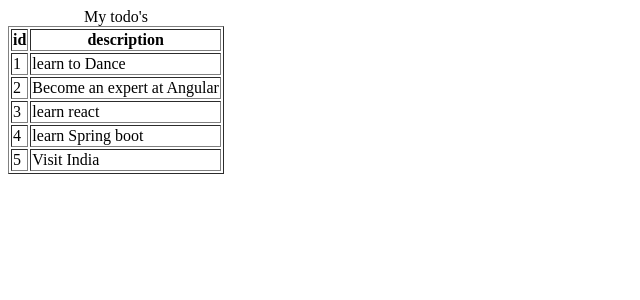
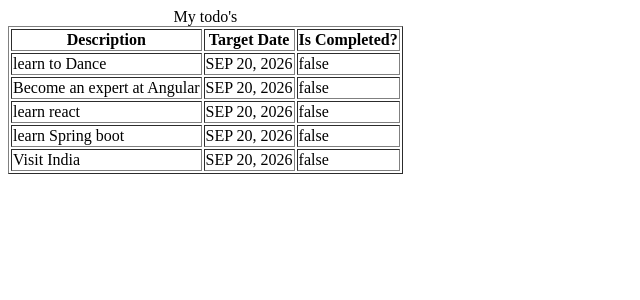
Before and after one commit to MaycemAMOR/Todo-s-app-Java-Full-Stack-with-Spring-Boot-and-Angular, an Angular app in the folder todo-ui/: page /todos in a window 1280 px wide. Shown: the top 300 px of the page, without its empty margins (0-640 px from the left). Built offline with nearby package versions, Linux system fonts and the light colour scheme.

Commit message:
update Todos Component using interface ans pipes

```diff
--- a/todo-ui/src/app/list-todos/list-todos.html
+++ b/todo-ui/src/app/list-todos/list-todos.html
@@ -2,15 +2,17 @@
   <caption>My todo's</caption>
   <thead>
   <tr>
-    <th>id</th>
-    <th>description</th>
+    <th>Description</th>
+    <th>Target Date</th>
+    <th>Is Completed?</th>
   </tr>
   </thead>
   <tbody>
     @for (todo of todos; track todo.id) {
       <tr>
-        <td>{{ todo.id }}</td>
         <td>{{ todo.description }}</td>
+        <td>{{ todo.targetDate | date|uppercase }}</td>
+        <td>{{ todo.done }}</td>
       </tr>
     }
   <!--  <tr *ngFor="let todo of todos">-->
--- a/todo-ui/src/app/list-todos/list-todos.ts
+++ b/todo-ui/src/app/list-todos/list-todos.ts
@@ -1,21 +1,27 @@
 import {Component} from '@angular/core';
+import {Todo} from '../models/todo';
+import {DatePipe, UpperCasePipe} from '@angular/common';
 
 @Component({
   imports: [
+    DatePipe,
+    UpperCasePipe
   ],
   selector: 'app-list-todos',
   styleUrl: './list-todos.css',
   templateUrl: './list-todos.html',
   standalone: true
 })
+
+
 export class ListTodos {
 
-  todos= [
-    {id: 1, description: 'learn to Dance'},
-    {id: 2, description: 'Become an expert at Angular'},
-    {id: 3, description: 'learn react'},
-    {id: 4, description: 'learn Spring boot'},
-    {id: 5, description: 'Visit India'}
+  todos: Todo[] = [
+    {id: 1, description: 'learn to Dance', done: false, targetDate: new Date()},
+    {id: 2, description: 'Become an expert at Angular', done: false, targetDate: new Date()},
+    {id: 3, description: 'learn react', done: false, targetDate: new Date()},
+    {id: 4, description: 'learn Spring boot', done: false, targetDate: new Date()},
+    {id: 5, description: 'Visit India', done: false, targetDate: new Date()},
   ]
 
   constructor() {
--- /dev/null
+++ b/todo-ui/src/app/models/todo.ts
@@ -0,0 +1,6 @@
+export interface Todo {
+  id: number,
+  description: string,
+  done: boolean,
+  targetDate: Date
+}
```
